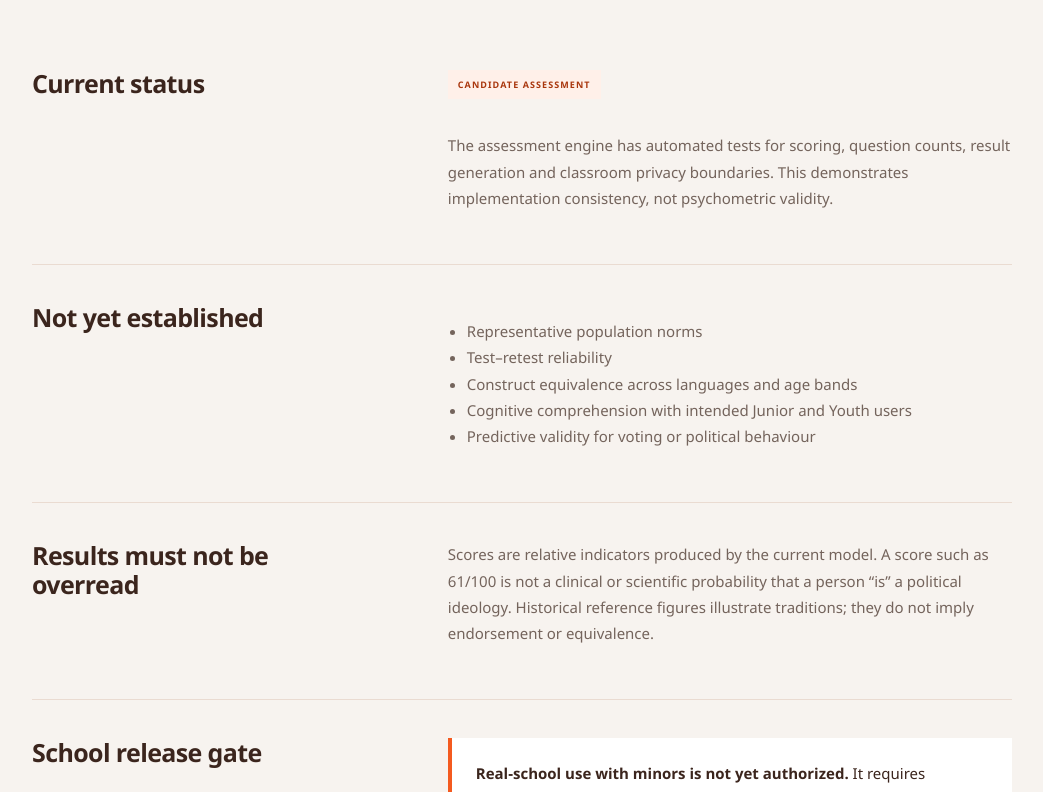
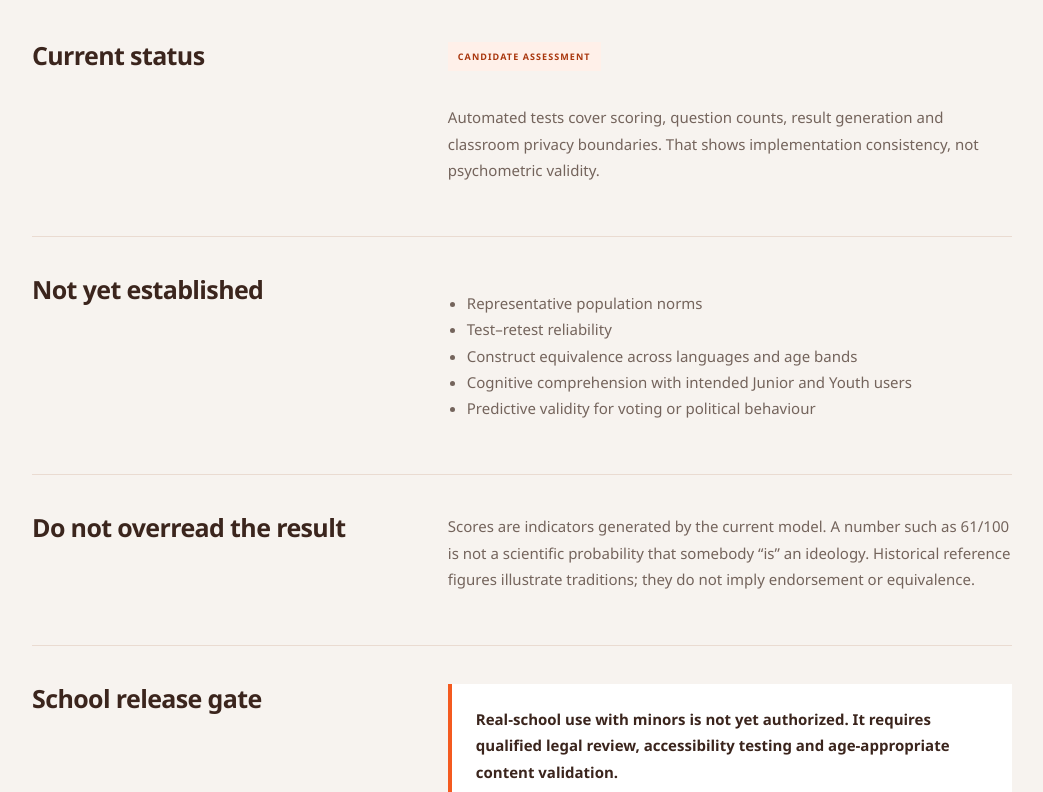
Before and after one commit to unikmo/Politangle, a Next.js app: page /validation in a window 1280 px wide. Shown: the part 660-1452 px from the top of the page, without its empty margins (118-1161 px from the left). Built offline with nearby package versions, Linux system fonts and the light colour scheme.

Commit message:
Use native multilingual Validation content

```diff
--- a/app/validation/page.tsx
+++ b/app/validation/page.tsx
@@ -1,13 +1,8 @@
 import type { Metadata } from 'next';
-import { InfoSection, InfoShell } from '../InfoShell';
+import LocalizedInfoPage from '../LocalizedInfoPage';
 
 export const metadata: Metadata = { title: 'Validation and limitations', description: 'The current evidence status and limitations of Politangle.', alternates: { canonical: '/validation' } };
 
 export default function ValidationPage() {
-  return <InfoShell eyebrow="VALIDATION & LIMITATIONS" title="Transparent about what is proven—and what is not." intro="The software and scoring implementation are technically tested. Scientific, cognitive and classroom validation are separate gates and must not be implied by a successful build.">
-    <InfoSection title="Current status"><span className="info-status">CANDIDATE ASSESSMENT</span><p>The assessment engine has automated tests for scoring, question counts, result generation and classroom privacy boundaries. This demonstrates implementation consistency, not psychometric validity.</p></InfoSection>
-    <InfoSection title="Not yet established"><ul><li>Representative population norms</li><li>Test–retest reliability</li><li>Construct equivalence across languages and age bands</li><li>Cognitive comprehension with intended Junior and Youth users</li><li>Predictive validity for voting or political behaviour</li></ul></InfoSection>
-    <InfoSection title="Results must not be overread"><p>Scores are relative indicators produced by the current model. A score such as 61/100 is not a clinical or scientific probability that a person “is” a political ideology. Historical reference figures illustrate traditions; they do not imply endorsement or equivalence.</p></InfoSection>
-    <InfoSection title="School release gate"><p className="info-callout"><strong>Real-school use with minors is not yet authorized.</strong> It requires qualified legal review, accessibility testing and age-appropriate content validation.</p></InfoSection>
-  </InfoShell>;
+  return <LocalizedInfoPage page="validation" />;
 }
```
